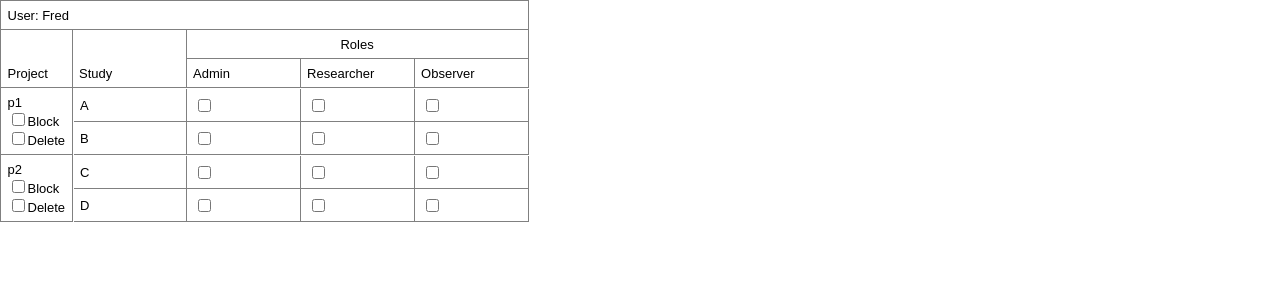
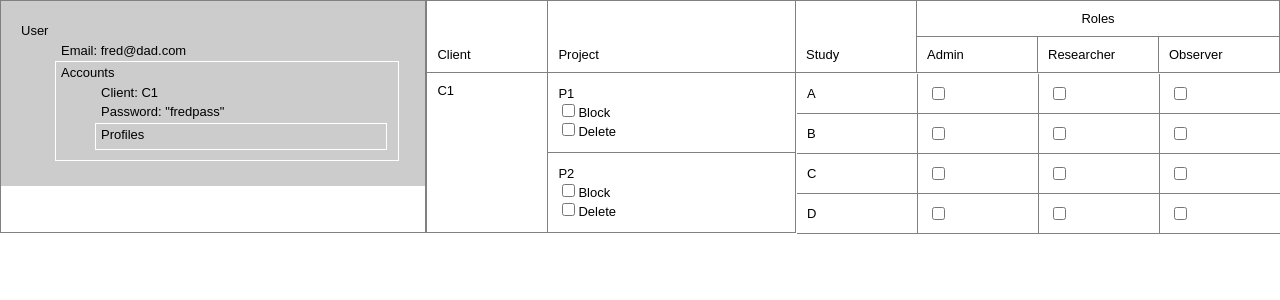
Before and after one commit to chubishere/dacl, a React (Create React App) app: page / in a window 1280 px wide. Shown: the top 300 px of the page. Built offline with nearby package versions, Linux system fonts and the light colour scheme.

Commit message:
restructure model

```diff
--- a/package.json
+++ b/package.json
@@ -6,6 +6,7 @@
     "react-scripts": "0.7.0"
   },
   "dependencies": {
+    "lodash": "^4.17.2",
     "react": "^15.4.1",
     "react-dom": "^15.4.1"
   },
--- a/src/App.css
+++ b/src/App.css
@@ -1,31 +1,38 @@
 .app {
+	display: flex;
+	width: 100%;
+}
+
+.app > *{
+	flex: 1 1 auto;
 }
 
 .app table {
 	border-collapse:collapse;
 }
 
-.app table td:not(.table-inside) {
-	padding: 0.5em;
+.acl td:not(.table-inside) {
+	padding: 10px;
 	border: 1px solid gray;
 }
 
-.app table td.table-inside {
+.acl td.table-inside {
 	padding: 0;
 }
 
-.app table td.table-inside table {
+.acl td.table-inside table {
 	position: relative;
 	right: -1px;
 	bottom: -1px;
 }
 
-.app table td.table-inside table td{
+.acl td.table-inside table td{
 	border-top: 0;
 	border-left: 0;
 }
 
-.app table table td {
+.acl .client{
+	vertical-align: top;
 }
 
 [rowspan]{
--- a/src/App.js
+++ b/src/App.js
@@ -1,6 +1,6 @@
 import React, { Component } from 'react';
+import _ from 'lodash';
 import Graph from './Graph.js';
-import {ObjectEach} from './Helpers.js';
 import './App.css';
 
 class App extends Component {
@@ -8,50 +8,80 @@ class App extends Component {
 	constructor(props){
 		super(props);
 		this.state = {
-			projects: {
-				'p1': {
-					studies: {
-						'A': { roles: {} },
-						'B': { roles: {} },
+			user: {
+				email: 'fred@dad.com',
+				clients: [
+					{
+						id: 1,
+						name: 'C1',
+						password: 'fredpass',
+						projects: [
+							{
+								id: 1,
+								title: 'P1',
+								studies: [
+									{ id: 1, title: 'A', roles: [] },
+									{ id: 2, title: 'B', roles: [] },
+								]
+							},
+							{
+								id: 2,
+								title: 'P2',
+								studies: [
+									{ id: 1, title: 'C', roles: []},
+									{ id: 2, title: 'D', roles: []},
+								]
+							}
+						]
 					}
-				},
-				'p2': {
-					studies: {
-						'C': { roles: {} },
-						'D': { roles: {} },
-					}
-				}
+				]
 			}
 		}
 	}
 
 	onBlock(project){
-		this.state.projects[project].blocked = !this.state.projects[project].blocked;
-		this.setState(this.state);
+		//this.state.projects[project].blocked = !this.state.projects[project].blocked;
+		//this.setState(this.state);
 	}
 
 	onDelete(project){
-		this.state.projects[project].deleted = !this.state.projects[project].deleted;
-		this.setState(this.state);
+		//this.state.projects[project].deleted = !this.state.projects[project].deleted;
+		//this.setState(this.state);
 	}
 
 	onRoleChange(project, study, role){
-		this.state.projects[project].studies[study].roles[role] = !this.state.projects[project].studies[study].roles[role];
-		this.setState(this.state);
+		// copy state
+		let state = JSON.parse( JSON.stringify( this.state ) );
+
+		// update state
+		let target = state.user.clients[0];
+		let p = _.findIndex( target.projects, (o) => o.title === project );
+		let s = _.findIndex( target.projects[p].studies, (o) => o.title === study )
+		let r = target.projects[p].studies[s].roles;
+		let rIndex = r.indexOf( role );
+		if( rIndex >= 0 ) { 			//if role exists, remove it
+			r.splice( rIndex, 1 );
+		}else{ 										//otherwise add it
+			r.push( role );
+		}
+
+		this.setState(state);
 	}
 
 	lookup(project, study, role){
-		return this.state.projects[project].studies[study].roles[role];
+		var p = _.find( this.state.user.clients[0].projects, (o) => o.title === project );
+		var s = _.find( p.studies, (o) => o.title === study );
+		return s.roles.indexOf(role) !== -1;
 	}
 
   render() {
     return (
       <div className="app">
-				<table>
+				<Graph className="graph" user={this.state.user}/>
+				<table className="acl">
+				<tbody>
 					<tr>
-						<td colSpan="5">User: Fred</td>
-					</tr>
-					<tr>
+						<td rowSpan="2">Client</td>
 						<td rowSpan="2">Project</td>
 						<td rowSpan="2" className="eq-width header-study">Study</td>
 						<td colSpan="3" className="text-center">Roles</td>
@@ -62,8 +92,12 @@ class App extends Component {
 						<td className="eq-width header-observer">Observer</td>
 					</tr>
 
-					{ObjectEach(this.state.projects, (p)=>
 					<tr>
+						<td className="eq-width client" rowSpan="3">C1</td>
+					</tr>
+
+					{this.state.user.clients[0].projects.map( (p) =>
+					<tr key={p.title}>
 						<td>
 							{p.title}
 							<br/>
@@ -81,11 +115,12 @@ class App extends Component {
 						</td>
 						<td colSpan="4" className="table-inside">
 							<table>
-							{ObjectEach(p.studies, (s)=>
-								<tr>
+							<tbody>
+							{p.studies.map( (s) =>
+								<tr key={s.title}>
 									<td className="eq-width">{s.title}</td>
 									{['admin', 'researcher', 'observer'].map((r)=>
-										<td className="eq-width">
+										<td className="eq-width" key={r}>
 											<input
 												type="checkbox"
 												onClick={this.onRoleChange.bind(this, p.title, s.title, r)}
@@ -95,11 +130,13 @@ class App extends Component {
 									)}
 								</tr>
 							)}
+							</tbody>
 							</table>
 						</td>
 					</tr>
 					)}
 
+				</tbody>
 				</table>
       </div>
     );
--- /dev/null
+++ b/src/Graph.css
@@ -0,0 +1,24 @@
+.graph {
+	border: 1px solid gray;
+	line-height: 1.5;
+}
+
+.graph-block {
+	background: #ccc;
+	padding: 20px;
+}
+
+.graph-block
+.graph-block {
+	border: 1px solid white;
+	position: relative;
+	left: -6px;
+	padding: 1px 5px 5px 5px;
+	margin-top: 1px;
+	margin-bottom: 5px;
+}
+
+.graph ul,
+.graph ol{
+	list-style: none;
+}
--- /dev/null
+++ b/src/Graph.js
@@ -0,0 +1,81 @@
+import React, { Component } from 'react';
+import _ from 'lodash';
+import './Graph.css';
+
+class Graph extends Component {
+
+	buildUser(user){
+		return (
+			<div className="graph-block">
+				User<br/>
+				<ul>
+					<li>Email: {user.email}</li>
+					<li>
+						{this.buildAccounts(user)}
+					</li>
+				</ul>
+			</div>
+		);
+	}
+
+	buildAccounts(user){
+		return (
+			<div className="graph-block">
+				Accounts
+				<ol>
+					{user.clients.map( (c) =>
+					<li key={c.id}>
+						Client: {c.name}<br/>
+						Password: "{c.password}"<br/>
+						{this.buildProfiles(user, c)}
+					</li>
+					)}
+				</ol>
+			</div>
+		);
+	}
+
+	buildProfiles(user, client){
+		return (
+			<div className="graph-block">
+				Profiles
+				<ol>
+				{this.getPidRoles(client).map( (i) =>
+					<li className="graph-block" key={i.pid}>
+						Pid:{i.pid} <br/>
+						Roles: {i.roles.join(', ')}
+					</li>
+				)}
+				</ol>
+			</div>
+		);
+	}
+
+	/**
+	 * @return {Object} a project object containing studies with at least one role allocated
+	 */
+	getPidRoles(client){
+		let pids = [];
+		let projects = _.cloneDeep( client.projects );
+		_.each( projects, (p) =>{
+			// remove studies without role allocations
+			p.studies = p.studies.filter( (s) => s.roles.length );
+			// create a pid for studies with role allocations
+			_.each( p.studies, (s) => {
+				let pid = [client.id, p.id, s.id].join('-');
+				pids.push( {pid: pid, roles: s.roles} );
+			})
+		});
+		return pids;
+	}
+
+  render() {
+    return (
+			<div className="graph">
+				{this.buildUser(this.props.user)}
+			</div>
+		);
+	}
+}
+
+export default Graph;
--- a/src/Helpers.js
+++ /dev/null
@@ -1,9 +0,0 @@
-import React, { Component } from 'react';
-
-export function ObjectEach(obj, callback){
-	let items = [];
-	Object.keys( obj ).map((item)=>{
-		items.push( callback( {title: item, studies: obj[item]['studies'] } ) );
-	})
-	return items;
-}
--- a/src/index.css
+++ b/src/index.css
@@ -12,3 +12,7 @@ body {
 .eq-width {
 	width: 100px;
 }
+
+ul, ol {
+	margin: 0;
+}
```
